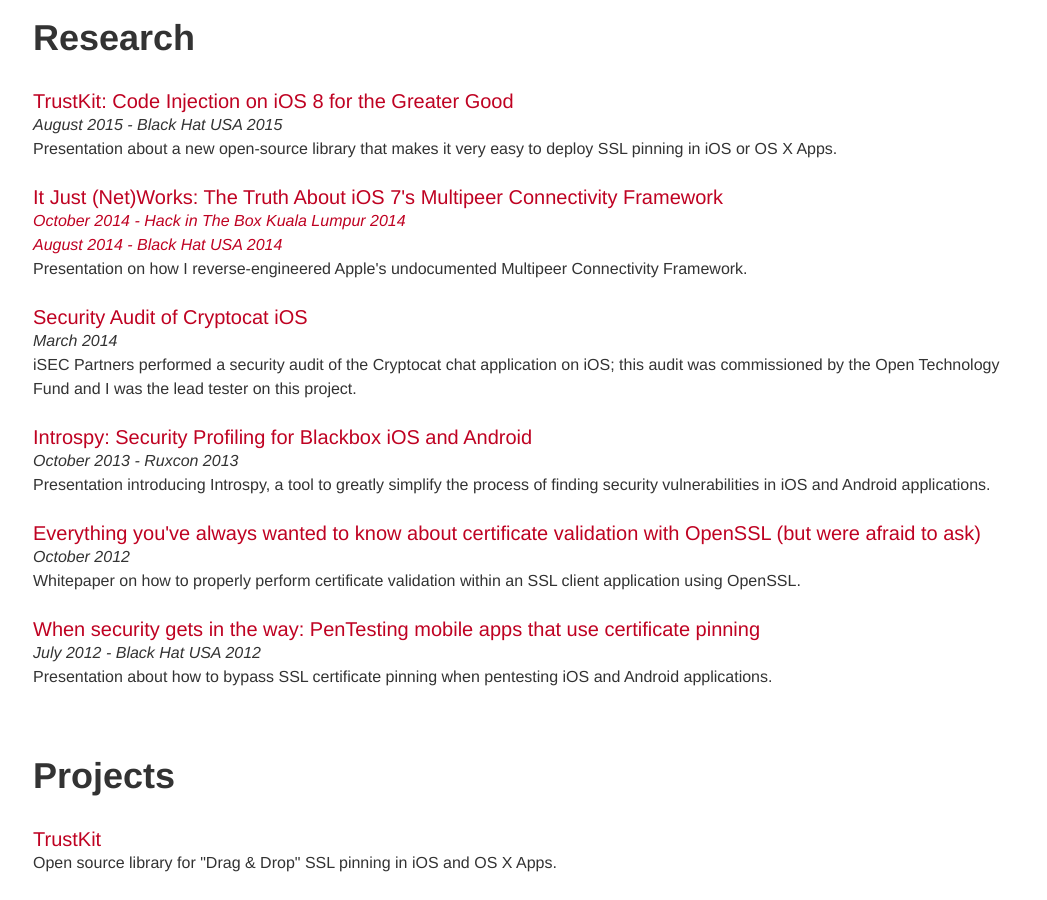
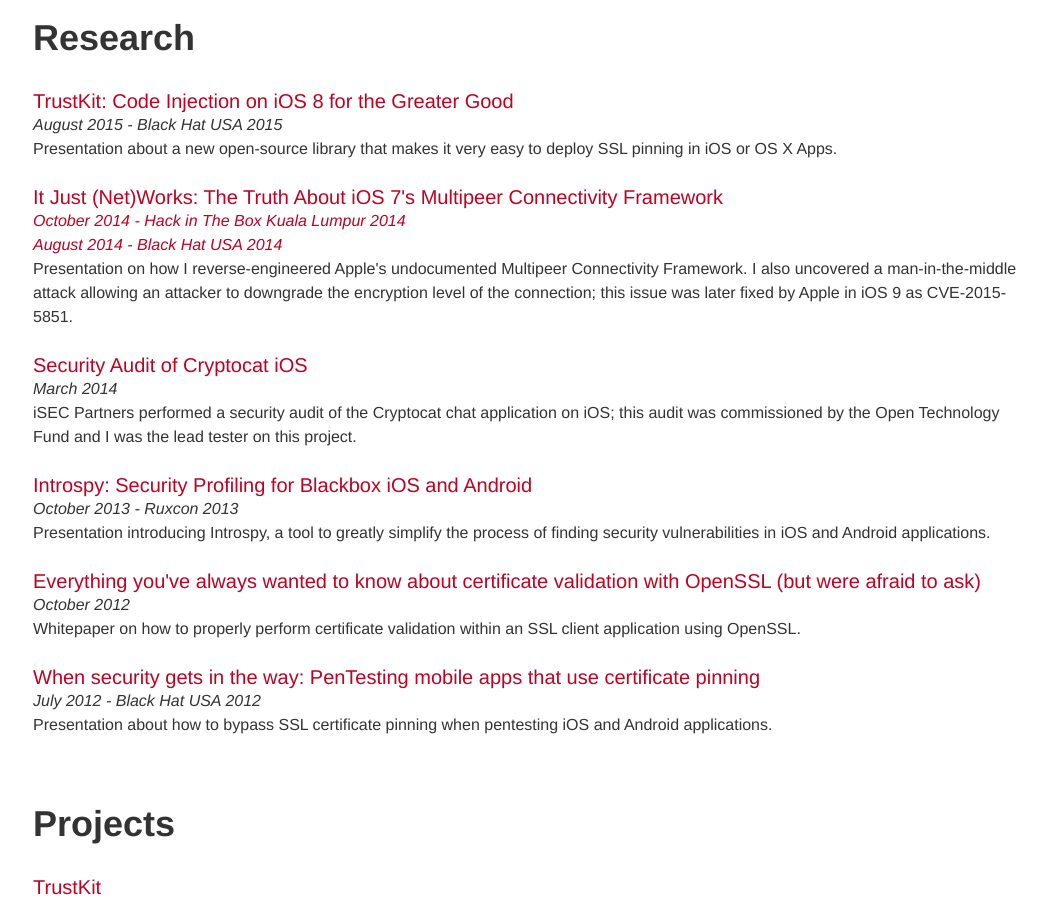
Before and after one commit to nabla-c0d3/nabla-c0d3.github.io, a Jekyll site: the page built from projects/index.html, in a window 1280 px wide and 900 px high, scrolled down 371 px. Shown: the whole window, without its empty margins (107-1154 px from the left). Built offline with Jekyll 4.4.1, drawn with Linux system fonts in a browser that asks for light colours; nearby versions of some CDN libraries.

Commit message:
Update projects page

```diff
--- a/projects/index.html
+++ b/projects/index.html
@@ -18,7 +18,7 @@
   <h3><a href="https://www.blackhat.com/us-14/briefings.html#it-just-networks-the-truth-about-ios-7s-multipeer-connectivity-framework">It Just (Net)Works: The Truth About iOS 7's Multipeer Connectivity Framework</a></h3>
   <p><a href="http://conference.hitb.org/hitbsecconf2014kul/speakers/alban-diquet/"><i>October 2014 - Hack in The Box Kuala Lumpur 2014</i></a></p>
   <p><a href="https://www.blackhat.com/us-14/briefings.html#it-just-networks-the-truth-about-ios-7s-multipeer-connectivity-framework"><i>August 2014 - Black Hat USA 2014</i></a></p>
-  <p>Presentation on how I reverse-engineered Apple's undocumented Multipeer Connectivity Framework.</p>
+  <p>Presentation on how I reverse-engineered Apple's undocumented Multipeer Connectivity Framework. I also uncovered a man-in-the-middle attack allowing an attacker to downgrade the encryption level of the connection; this issue was later fixed by Apple in iOS 9 as CVE-2015-5851.</p>
   <h3><a href="https://nabla-c0d3.github.io/documents/iSEC_Cryptocat_iOS.pdf">Security Audit of Cryptocat iOS</a></h3>
   <p><i>March 2014</i></p>
   <p>iSEC Partners performed a security audit of the Cryptocat chat application on iOS; this audit was commissioned by the Open Technology Fund and I was the lead tester on this project.</p>
```
